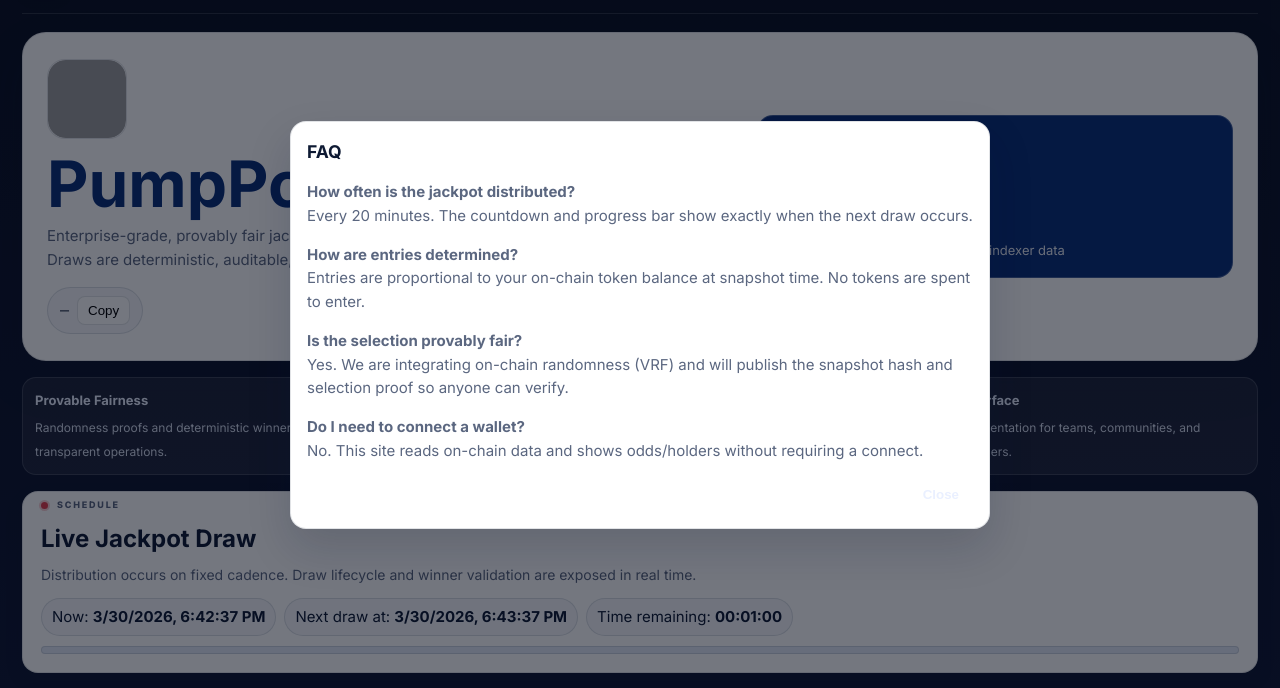
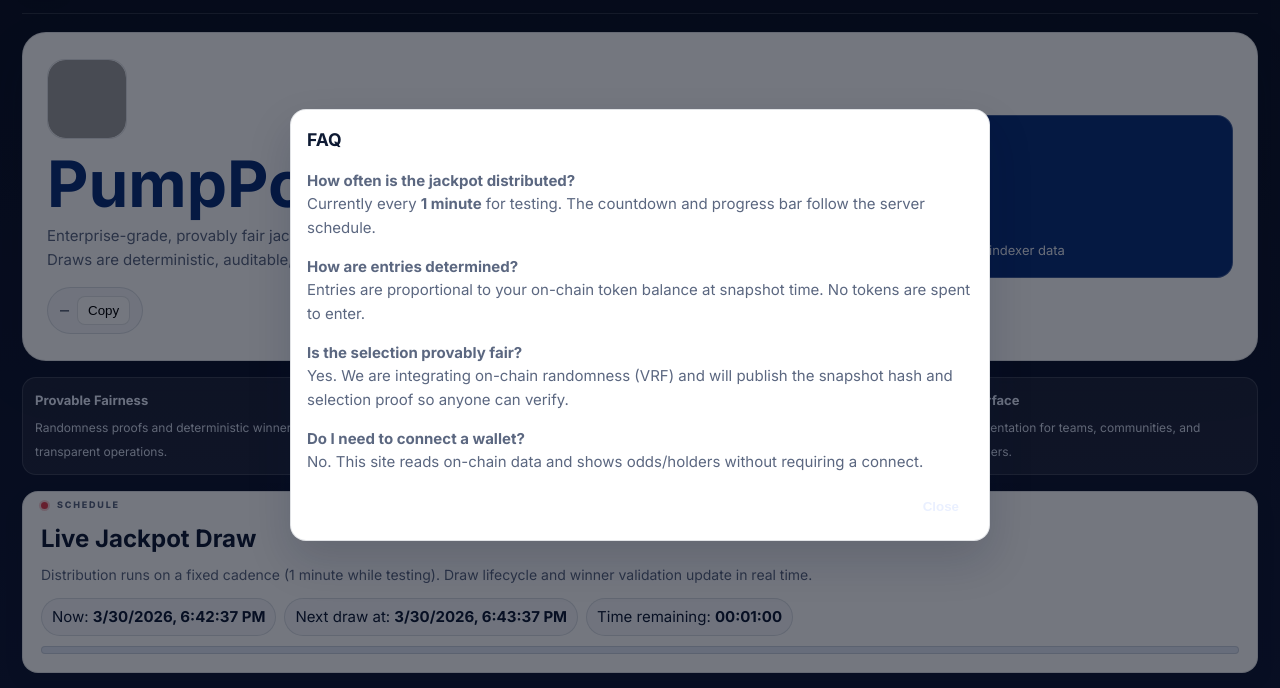
Before and after one commit to project-aicgs/SlashPumpPot, a plain HTML site: page index.html in a window 1280 px wide. Both pictures are taken after a click on the button "FAQ". Shown: the part 75-763 px from the top of the page. Drawn offline with Linux system fonts and the light colour scheme; no server answers; grey boxes are pictures that could not be loaded.

Commit message:
fixing timer for testing and population purposes to 1min

```diff
--- a/index.html
+++ b/index.html
@@ -371,7 +371,7 @@
     <div id="faqModal" class="modal" aria-hidden="true">
       <div class="modal-card" role="dialog" aria-modal="true" aria-labelledby="faqTitle">
         <h3 id="faqTitle">FAQ</h3>
-        <p><strong>How often is the jackpot distributed?</strong><br/>Every 20 minutes. The countdown and progress bar show exactly when the next draw occurs.</p>
+        <p><strong>How often is the jackpot distributed?</strong><br/>Currently every <strong>1 minute</strong> for testing. The countdown and progress bar follow the server schedule.</p>
         <p><strong>How are entries determined?</strong><br/>Entries are proportional to your on-chain token balance at snapshot time. No tokens are spent to enter.</p>
         <p><strong>Is the selection provably fair?</strong><br/>Yes. We are integrating on-chain randomness (VRF) and will publish the snapshot hash and selection proof so anyone can verify.</p>
         <p><strong>Do I need to connect a wallet?</strong><br/>No. This site reads on-chain data and shows odds/holders without requiring a connect.</p>
@@ -435,7 +435,7 @@
     <!-- Hero: Hourly draw countdown -->
     <section class="hero hero--broadcast" aria-labelledby="heroTitle">
       <h1 id="heroTitle">Live Jackpot Draw</h1>
-      <div class="hero-sub">Distribution occurs on fixed cadence. Draw lifecycle and winner validation are exposed in real time.</div>
+      <div class="hero-sub">Distribution runs on a fixed cadence (1 minute while testing). Draw lifecycle and winner validation update in real time.</div>
       <div class="countdown-wrap">
         <span class="pill">Now: <b id="nowDate">—</b></span>
         <span class="pill">Next draw at: <b id="nextDate">—</b></span>
--- a/server/index.ts
+++ b/server/index.ts
@@ -690,7 +690,9 @@ setInterval(async () => {
 // ------------------------------------------------------------
 // Authoritative schedule + automatic drand draw
 // ------------------------------------------------------------
-const DRAW_INTERVAL_MS = Number(process.env.DRAW_INTERVAL_MS || 60_000);
+// Testing: fixed 1-minute cadence so Recent Winners fills quickly. For production, switch to:
+//   const DRAW_INTERVAL_MS = Math.max(1_000, Number(process.env.DRAW_INTERVAL_MS || 1_200_000));
+const DRAW_INTERVAL_MS = 60_000;
 let drawAnchorMs = Number(process.env.DRAW_ANCHOR_MS || 0); // mutable anchor so we can reset on mint change
 
 async function ensureDefaultMint() {
@@ -783,6 +785,7 @@ function scheduleNextDrawTick() {
 
 // Bootstrap token + start draw scheduler (after drawAnchorMs exists for reconcile)
 await ensureDefaultMint();
+console.log(`[schedule] draw interval ${DRAW_INTERVAL_MS}ms (${DRAW_INTERVAL_MS / 60_000} min)`);
 scheduleNextDrawTick();
 
 app.listen({ port: PORT, host: "0.0.0.0" }).then(() => {
```
